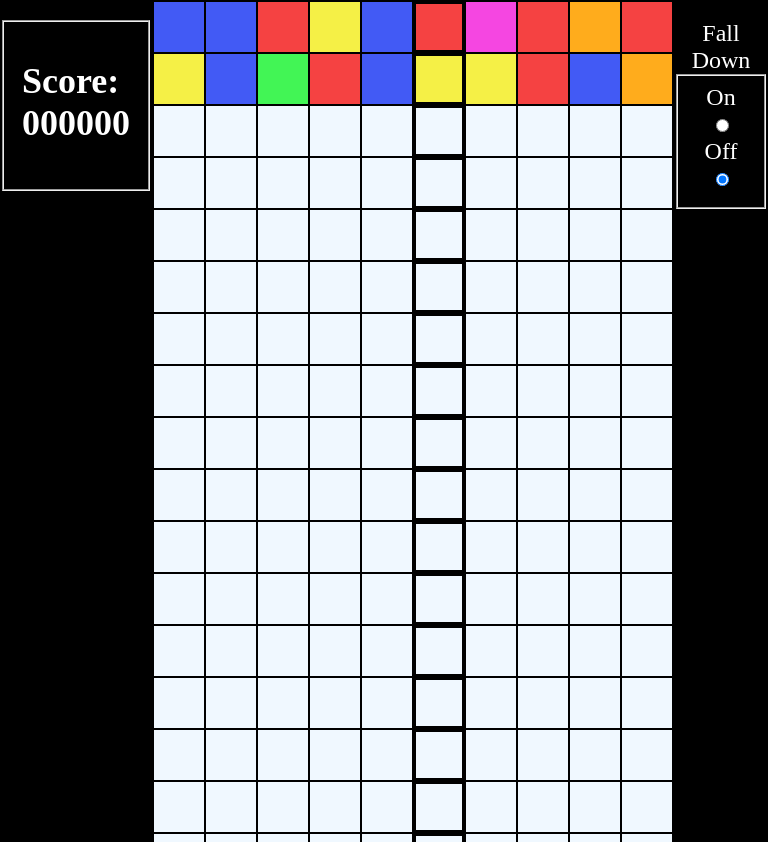
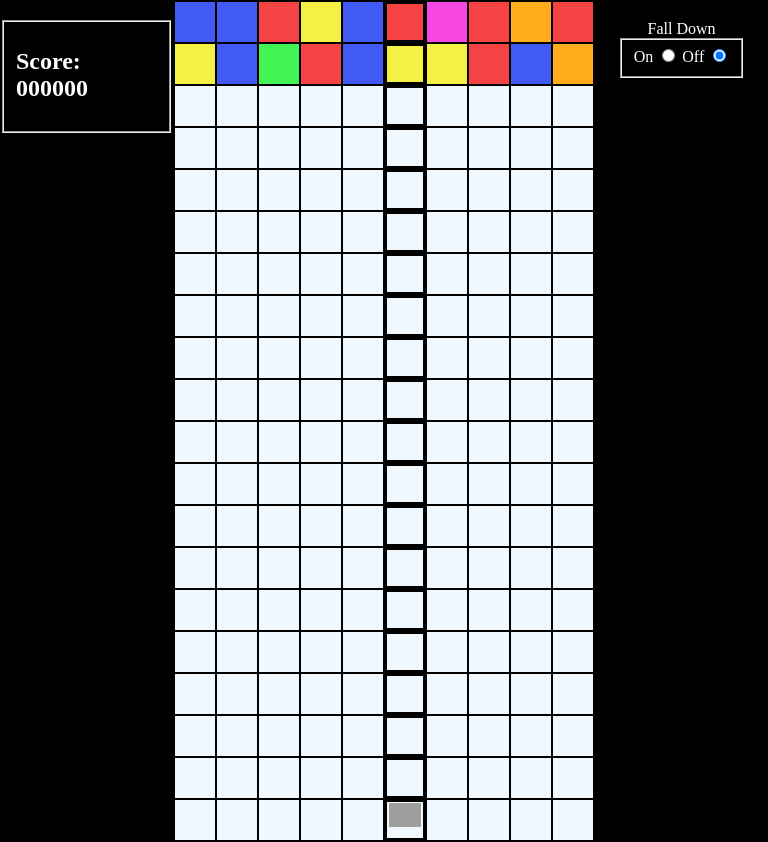
Before and after one commit to m-uymaz/boxBreakerVue, a Vue app: page / in a window 768 px wide. Shown: the top 842 px of the page. Built offline with nearby package versions, Linux system fonts and the light colour scheme; grey boxes are pictures that could not be loaded.

Commit message:
style: @medias added

```diff
--- a/src/App.vue
+++ b/src/App.vue
@@ -131,6 +131,21 @@ async function floodFillChain(position: { y: number, x: number }): Promise<void>
     background-color: aliceblue;
 }
 
+@media (min-width: 576px) and (max-width: 991px) {
+    #playground {
+        display: flex;
+        flex-wrap: wrap;
+        justify-content: center;
+
+        position: relative;
+
+        max-width: 420px;
+        max-height: 840px;
+        border: 1px solid black;
+        background-color: aliceblue;
+    }
+}
+
 #combo {
     display: none;
     color: white;
--- a/src/components/GridBox.vue
+++ b/src/components/GridBox.vue
@@ -37,6 +37,20 @@ defineProps<{
     border: 3px solid black;
     width: 46px;
     height: 46px;
+}
+
+@media (min-width: 576px) and (max-width: 991px) {
+    .box {
+        border: 1px solid black;
+        width: 40px;
+        height: 40px;
+    }
+
+    .box-selected {
+        border: 3px solid black;
+        width: 36px;
+        height: 36px;
+    }
 }
 
 .arrow {
--- a/src/components/LeftNav.vue
+++ b/src/components/LeftNav.vue
@@ -32,4 +32,17 @@ watch(() => props.score, () => {
     font-size: 1.5em;
     color: white;
 }
+
+@media (min-width: 576px) and (max-width: 991px) {
+    #left-nav {
+        display: flex;
+        flex-direction: row;
+        justify-content: center;
+        width: 100%;
+        margin-top: 20px;
+        height: max-content;
+        font-size: 1em;
+        color: white;
+    }
+}
 </style>
--- a/src/components/RightNav.vue
+++ b/src/components/RightNav.vue
@@ -44,4 +44,16 @@ const fallClickHandler = (event: any) => {
 #fall-option {
     text-align: center;
 }
+
+@media (min-width: 576px) and (max-width: 991px) {
+    #right-nav {
+        display: flex;
+        flex-direction: row;
+        justify-content: center;
+        width: 100%;
+        margin-top: 20px;
+        font-size: 1.0em;
+        color: white;
+    }
+}
 </style>
```
